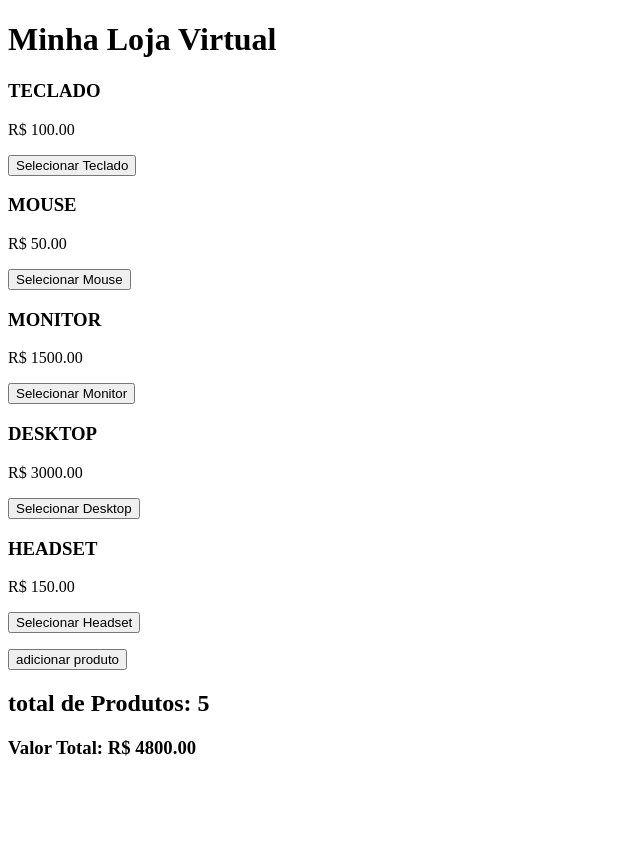
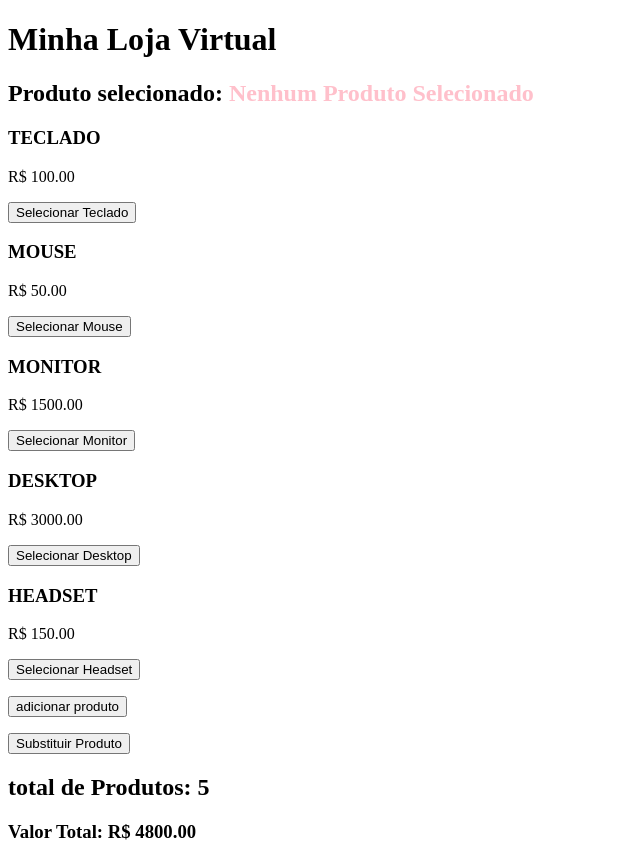
Before and after one commit to manuzita-12/-e-commerce, an Angular app: page / in a window 1280 px wide. Shown: the whole page, without its empty margins (0-640 px from the left). Before the commit the page ends 800 px from the top, so only its background shows below. Built offline with nearby package versions, Linux system fonts and the light colour scheme.

Commit message:
feat: adiciona botão substituir produto e cores de seleção

```diff
--- a/src/app/features/produtos/lista-produtos/lista-produtos.html
+++ b/src/app/features/produtos/lista-produtos/lista-produtos.html
@@ -1,3 +1,11 @@
+<h2>
+    Produto selecionado:
+    @if(produtoSelecionado()){
+        <strong style="color: plum"> {{produtoSelecionado() | uppercase}}</strong>
+    }@else{
+        <span style="color: pink">Nenhum Produto Selecionado</span>
+    }
+</h2>
 @for(item of produtos(); track item){
     <app-produto
     [nome]='item.nome'
@@ -6,5 +14,6 @@
     ></app-produto>
 }
 <p><button (click)="adicionarProduto()">adicionar produto</button></p>
+<p><button (click)="substituirProdutos()">Substituir Produto</button></p>
 <h2>total de Produtos: {{totalProdutos()}}</h2>
 <h3>Valor Total: {{valorTotal() | precoFormatado}}</h3>
```
